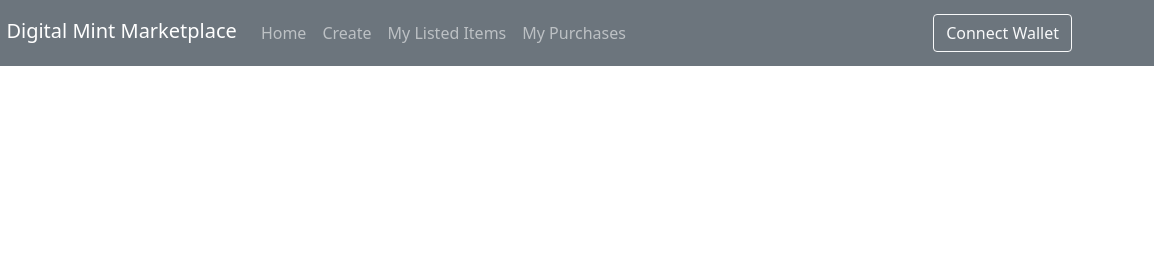
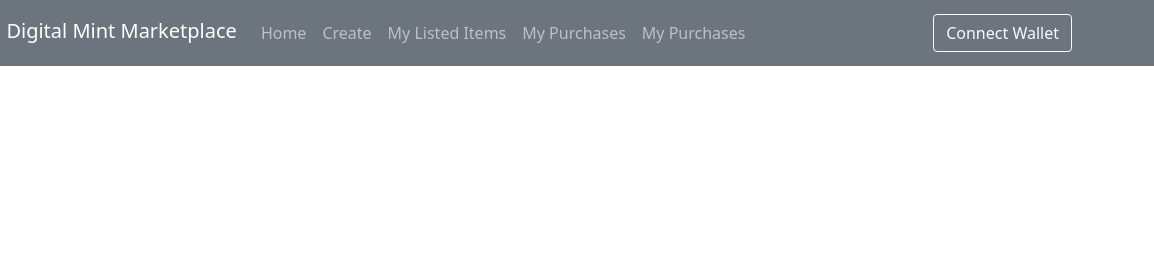
Before and after one commit to Ashutoshk2002/DigitalMint_Marketplace, a React app: page / in a window 1280 px wide. Shown: the top 280 px of the page, 126-1280 px from the left. Built offline with nearby package versions, Linux system fonts and the light colour scheme; what ipfs-http-client would draw is missing.

Commit message:
files added

```diff
--- a/src/frontend/components/Navbar.js
+++ b/src/frontend/components/Navbar.js
@@ -19,6 +19,7 @@
                         <Nav.Link as={Link} to="/create">Create</Nav.Link>
                         <Nav.Link as={Link} to="/my-listed-items">My Listed Items</Nav.Link>
                         <Nav.Link as={Link} to="/my-purchases">My Purchases</Nav.Link>
+                        <Nav.Link as={Link} to="/transactions">My Purchases</Nav.Link>
                     </Nav>
                     <Nav>
                         {account ? (
```
Also changed, not shown: src/frontend/components/Transactions.js (added).
